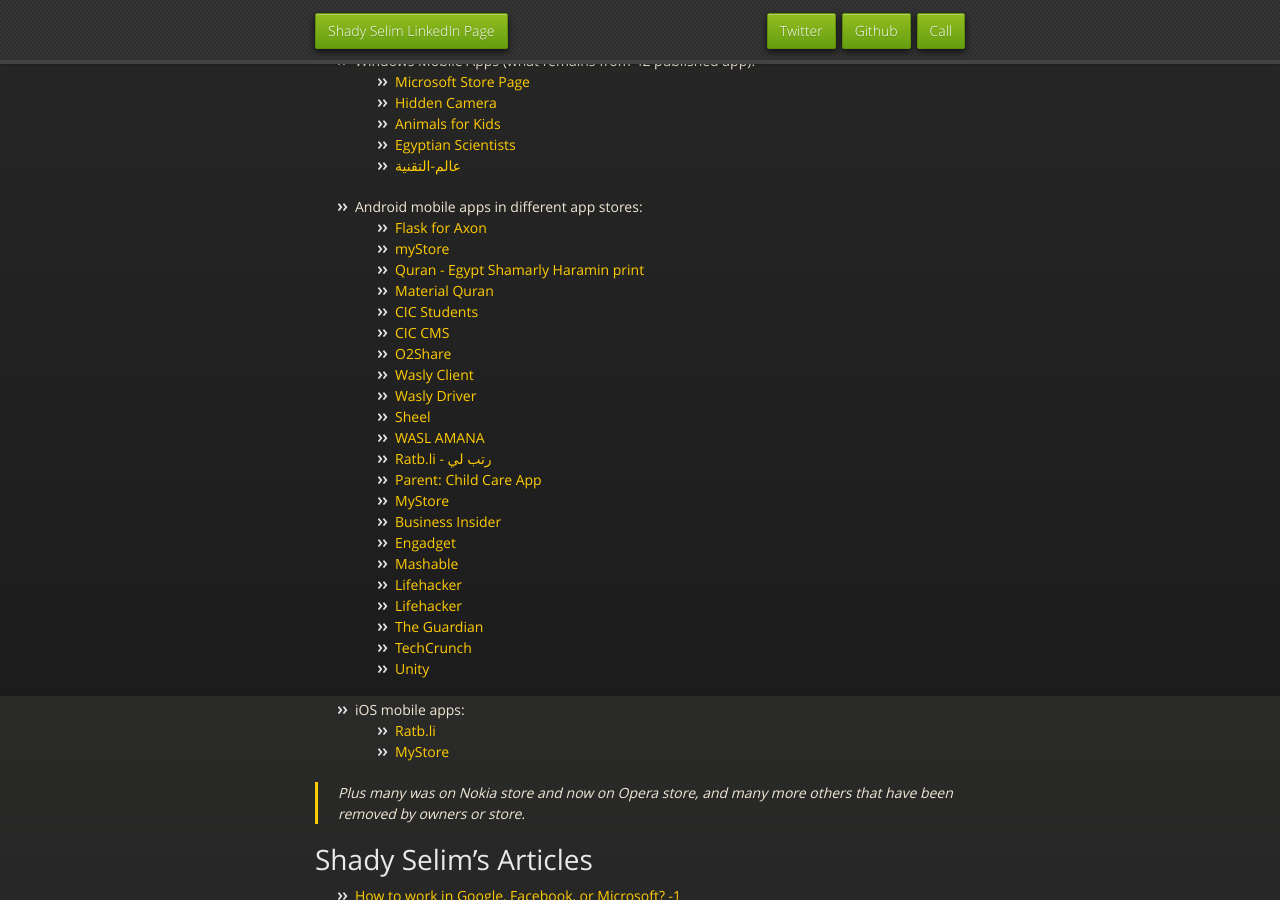
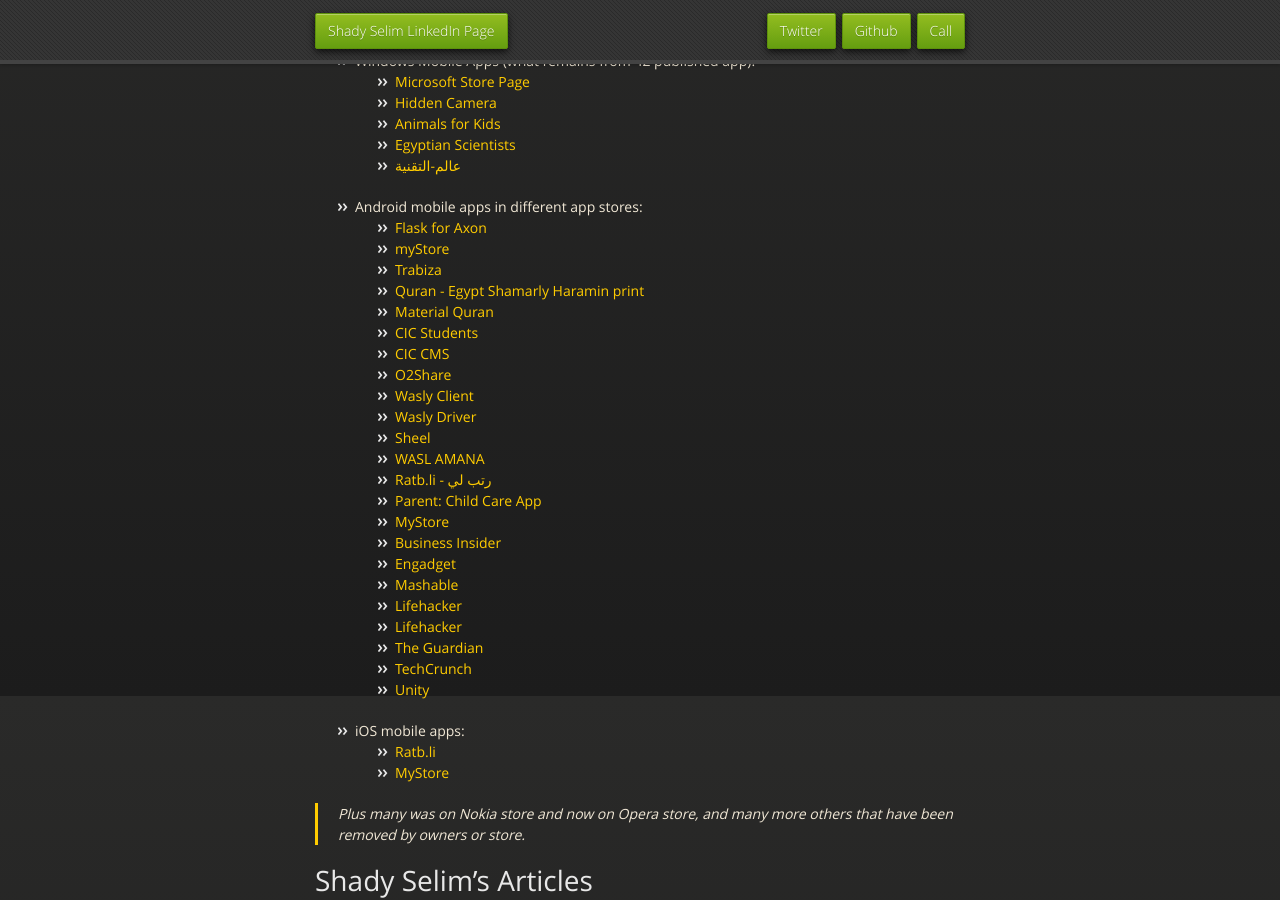
Before and after one commit to Shady-Selim/shady-selim.github.io, a Jekyll site: the page built from index.md, in a window 1280 px wide and 900 px high, scrolled down 2004 px. Built offline with Jekyll 4.4.1, drawn with Linux system fonts in a browser that asks for light colours; our own code applies the rules of GitHub Pages for plain Markdown files.

Commit message:
Update index.md

```diff
--- a/index.md
+++ b/index.md
@@ -75,6 +75,7 @@
 - Android mobile apps in different app stores:
   - [Flask for Axon](https://play.google.com/store/apps/details?id=com.medable.axon.flask)
   - [myStore](https://play.google.com/store/apps/details?id=com.stcc.mystore)
+  - [Trabiza](https://play.google.com/store/apps/details?id=com.trabiza.app)
   - [Quran - Egypt Shamarly Haramin print](https://play.google.com/store/apps/details?id=com.Shady_Selim.Quran)
   - [Material Quran](https://play.google.com/store/apps/details?id=com.Shady_Selim.Quran_Material)
   - [CIC Students](https://play.google.com/store/apps/details?id=com.zcic.cairocic)
```
